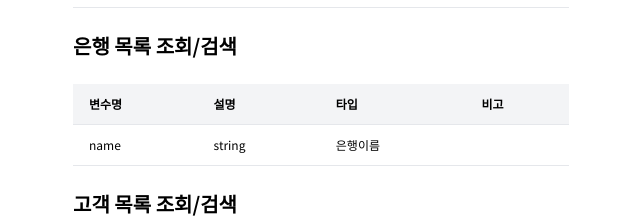
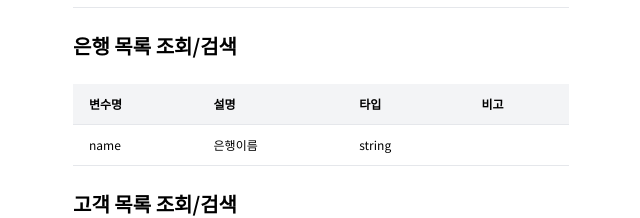
Before and after one commit to paul-lee-dev/joa-openapi, a Next.js app in the folder documentation/frontend/: page /docs in a window 1280 px wide. Shown: the part 8620-8838 px from the top of the page, without its empty margins (455-1095 px from the left). Built offline with nearby package versions, Linux system fonts and the light colour scheme.

Commit message:
S10P22A503-346 fix: 쿼리 스트링 수정

```diff
--- a/documentation/frontend/src/app/docs/components/docs4.tsx
+++ b/documentation/frontend/src/app/docs/components/docs4.tsx
@@ -39,8 +39,8 @@ export default function docs() {
             {bankSearchQueryString.map((str) => (
               <TrItem key={str.name}>
                 <TdItem>{str.name}</TdItem>
+                <TdItem>{str.desc}</TdItem>
                 <TdItem>{str.type}</TdItem>
-                <TdItem>{str.desc}</TdItem>
                 <TdItem>{str.etc}</TdItem>
               </TrItem>
             ))}
```
